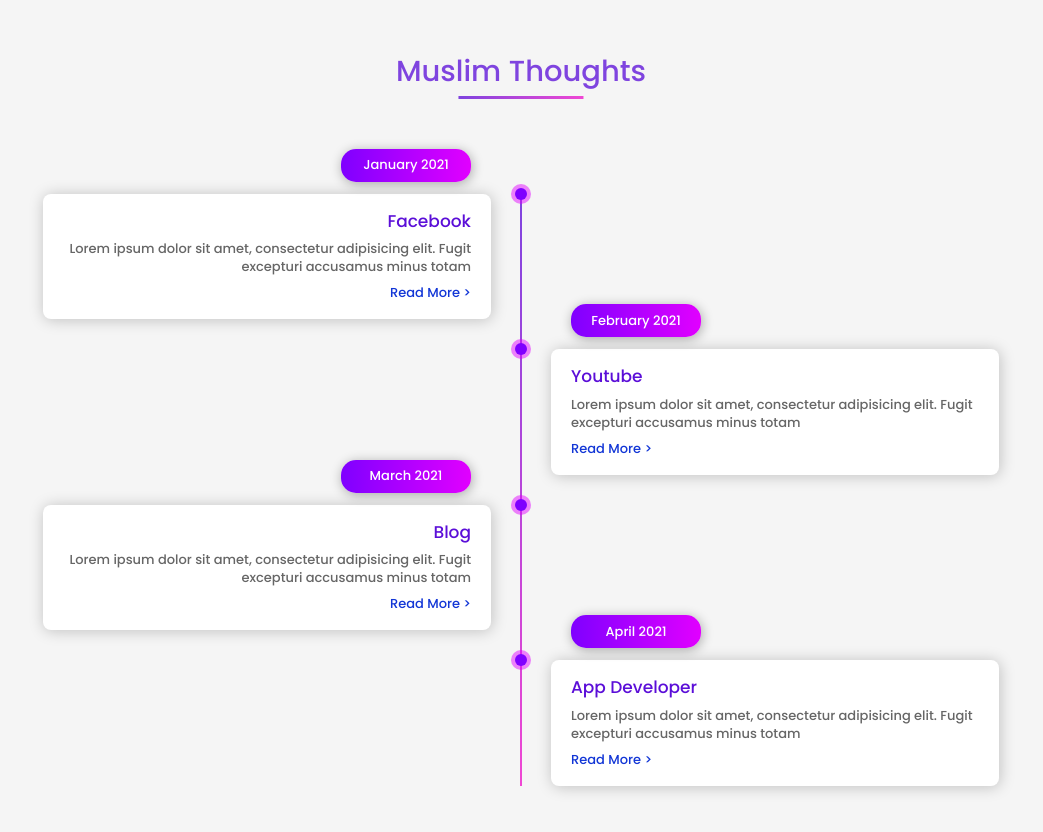
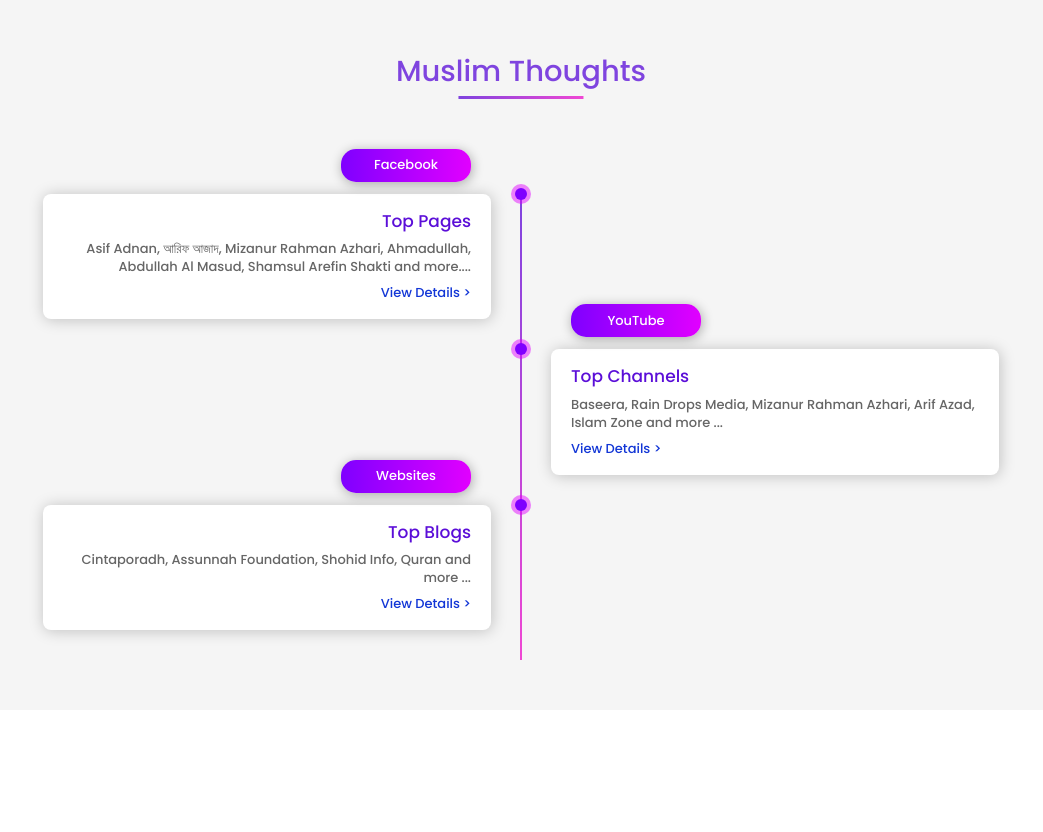
Before and after one commit to rakib3004/national-mimbar-khutbah, an Angular app: page /timeline in a window 1280 px wide. Shown: the top 832 px of the page, without its empty margins (119-1162 px from the left). After the commit the page ends 800 px from the top, so only its background shows below. Built offline with nearby package versions, Linux system fonts and the light colour scheme.

Commit message:
complete info for frontpage

```diff
--- a/src/components/timeline/timeline.component.html
+++ b/src/components/timeline/timeline.component.html
@@ -4,35 +4,24 @@
             <div class="container">
                 <ul>
                     <li>
-                        <h3 class="heading">Facebook</h3>
-                        <p>Lorem ipsum dolor sit amet, consectetur adipisicing elit. Fugit excepturi accusamus minus
-                        totam </p>
-                        <a href="#">Read More ></a>
-                        <span class="date">January 2021</span>
+                        <h3 class="heading">Top Pages</h3>
+                        <p>Asif Adnan, আরিফ আজাদ, Mizanur Rahman Azhari, Ahmadullah, Abdullah Al Masud, Shamsul Arefin Shakti and more....   </p>
+                        <a href="#">View Details ></a>
+                        <span class="date">Facebook</span>
                         <span class="circle"></span>
                     </li>
                     <li>
-                        <h3 class="heading">Youtube</h3>
-                        <p>Lorem ipsum dolor sit amet, consectetur adipisicing elit. Fugit excepturi accusamus minus
-                        totam </p>
-                        <a href="#">Read More ></a>
-                        <span class="date">February 2021</span>
+                        <h3 class="heading">Top Channels</h3>
+                        <p>Baseera, Rain Drops Media, Mizanur Rahman Azhari, Arif Azad, Islam Zone and more ...</p>
+                        <a href="#">View Details ></a>
+                        <span class="date">YouTube</span>
                         <span class="circle"></span>
                     </li>
                     <li>
-                        <h3 class="heading">Blog</h3>
-                        <p>Lorem ipsum dolor sit amet, consectetur adipisicing elit. Fugit excepturi accusamus minus
-                        totam </p>
-                        <a href="#">Read More ></a>
-                        <span class="date">March 2021</span>
-                        <span class="circle"></span>
-                    </li>
-                    <li>
-                        <h3 class="heading">App Developer</h3>
-                        <p>Lorem ipsum dolor sit amet, consectetur adipisicing elit. Fugit excepturi accusamus minus
-                        totam </p>
-                        <a href="#">Read More ></a>
-                        <span class="date">April 2021</span>
+                        <h3 class="heading">Top Blogs</h3>
+                        <p>Cintaporadh, Assunnah Foundation, Shohid Info, Quran and more ...</p>
+                        <a href="#">View Details ></a>
+                        <span class="date">Websites</span>
                         <span class="circle"></span>
                     </li>
                 </ul>
```
